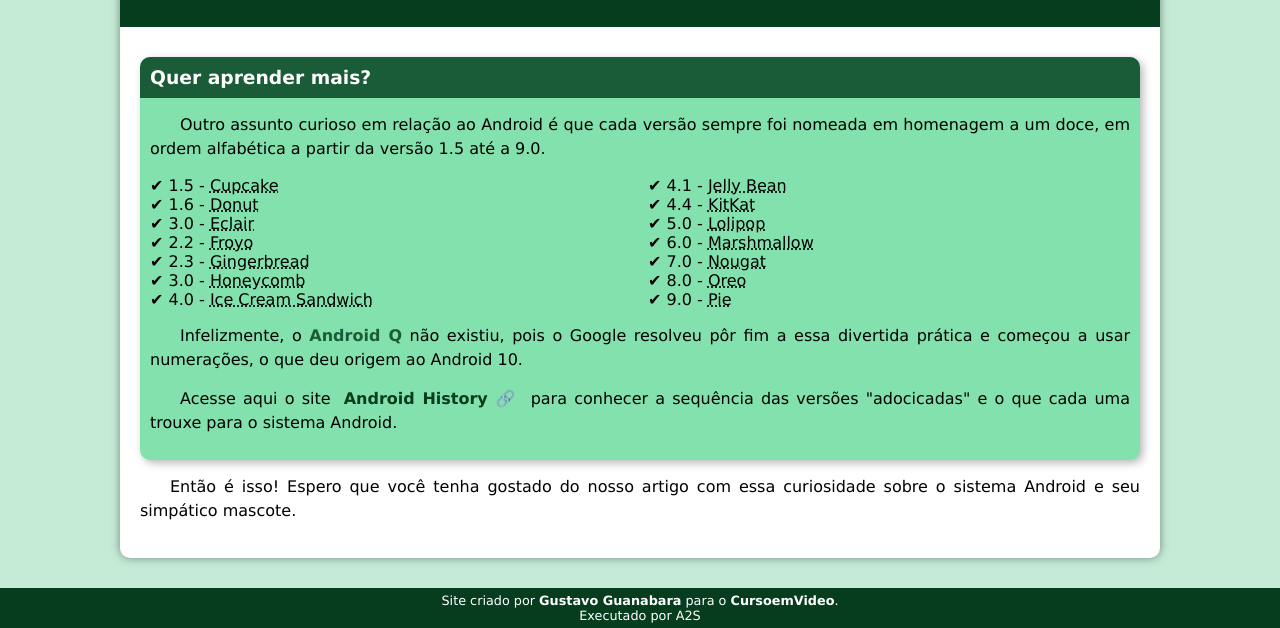
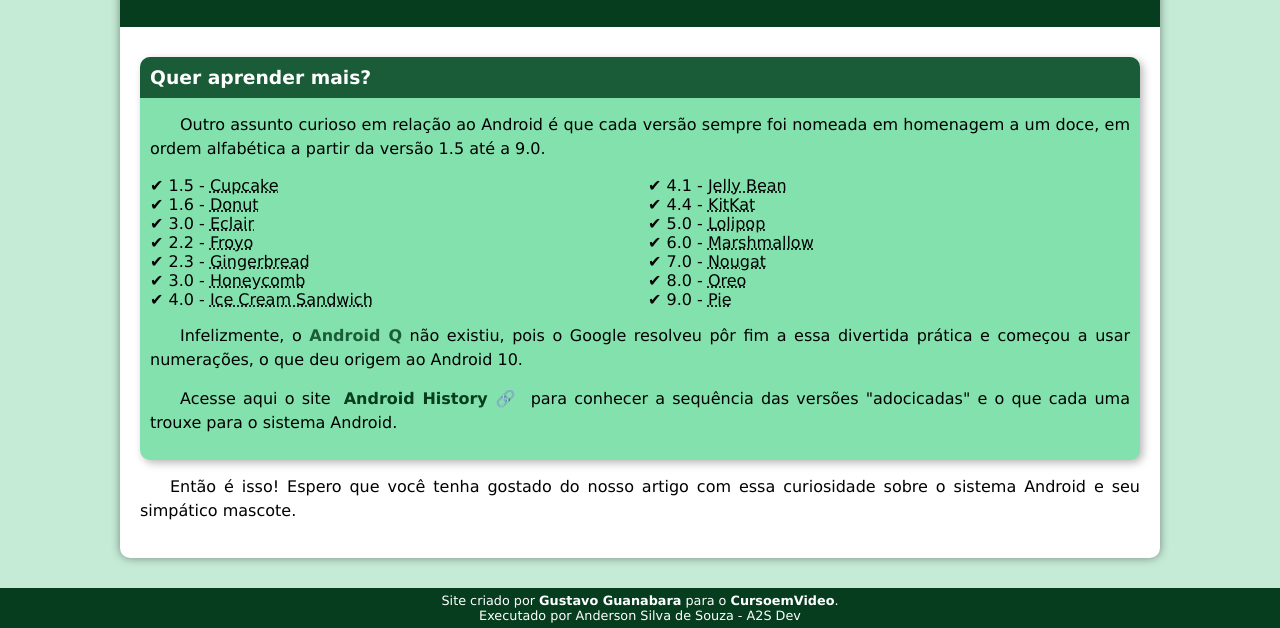
Before and after one commit to andersonsdesouza/projeto-android, a plain HTML site: page index.html in a window 1280 px wide. Shown: the part 2362-2990 px from the top of the page. Drawn offline with Linux system fonts and the light colour scheme.

Commit message:
Alterei o index

```diff
--- a/index.html
+++ b/index.html
@@ -101,7 +101,7 @@
     <footer>
 
     <p>Site criado por <a href="https://gustavoguanabara.github.io/" target="_blank">Gustavo Guanabara</a> para o <a href="https://www.youtube.com/@CursoemVideo" target="_blank">CursoemVideo</a>.</p>
-    <p>Executado por A2S</p>
+    <p>Executado por Anderson Silva de Souza - A2S Dev</p>
 
     </footer>
 
```
